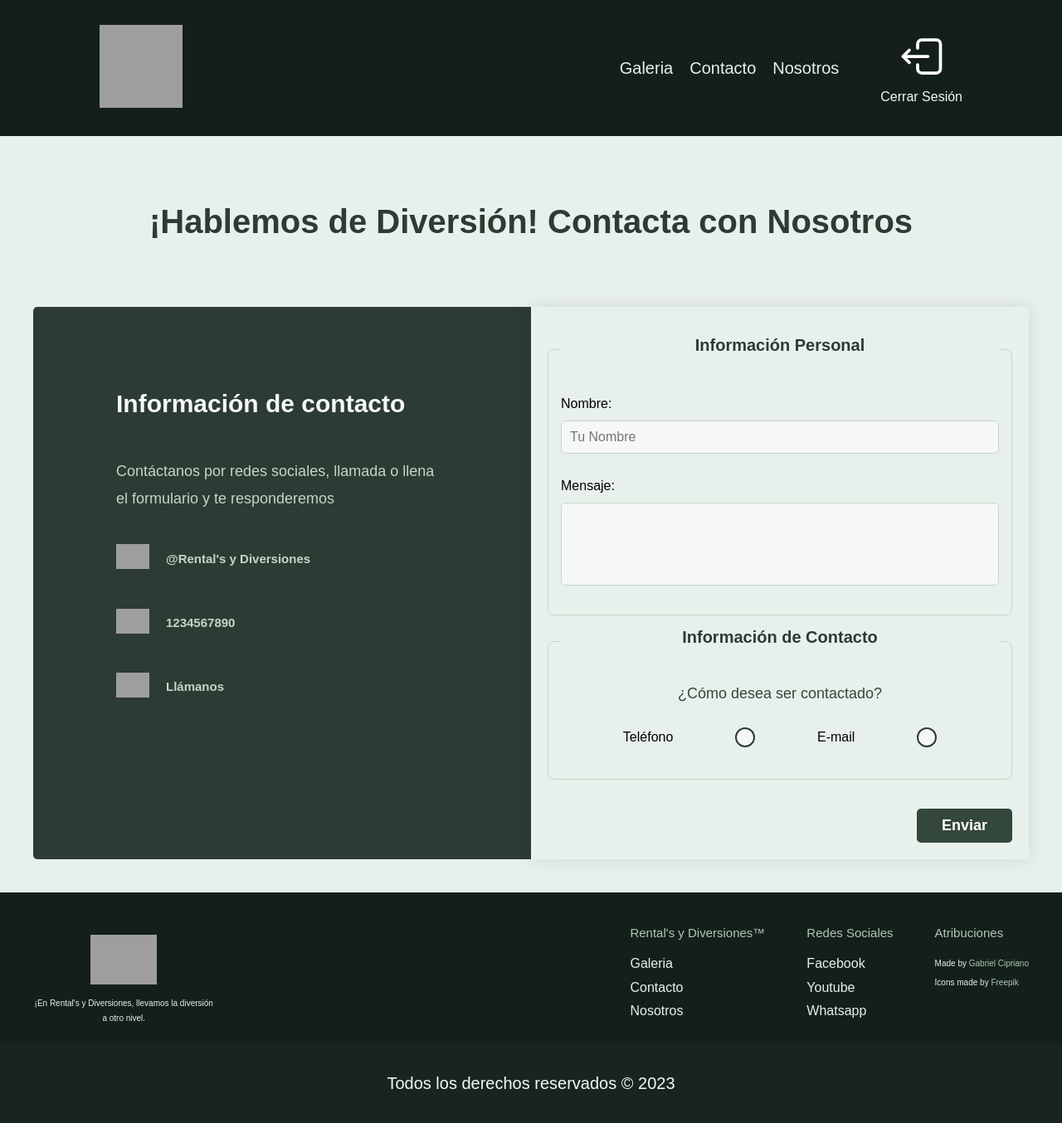
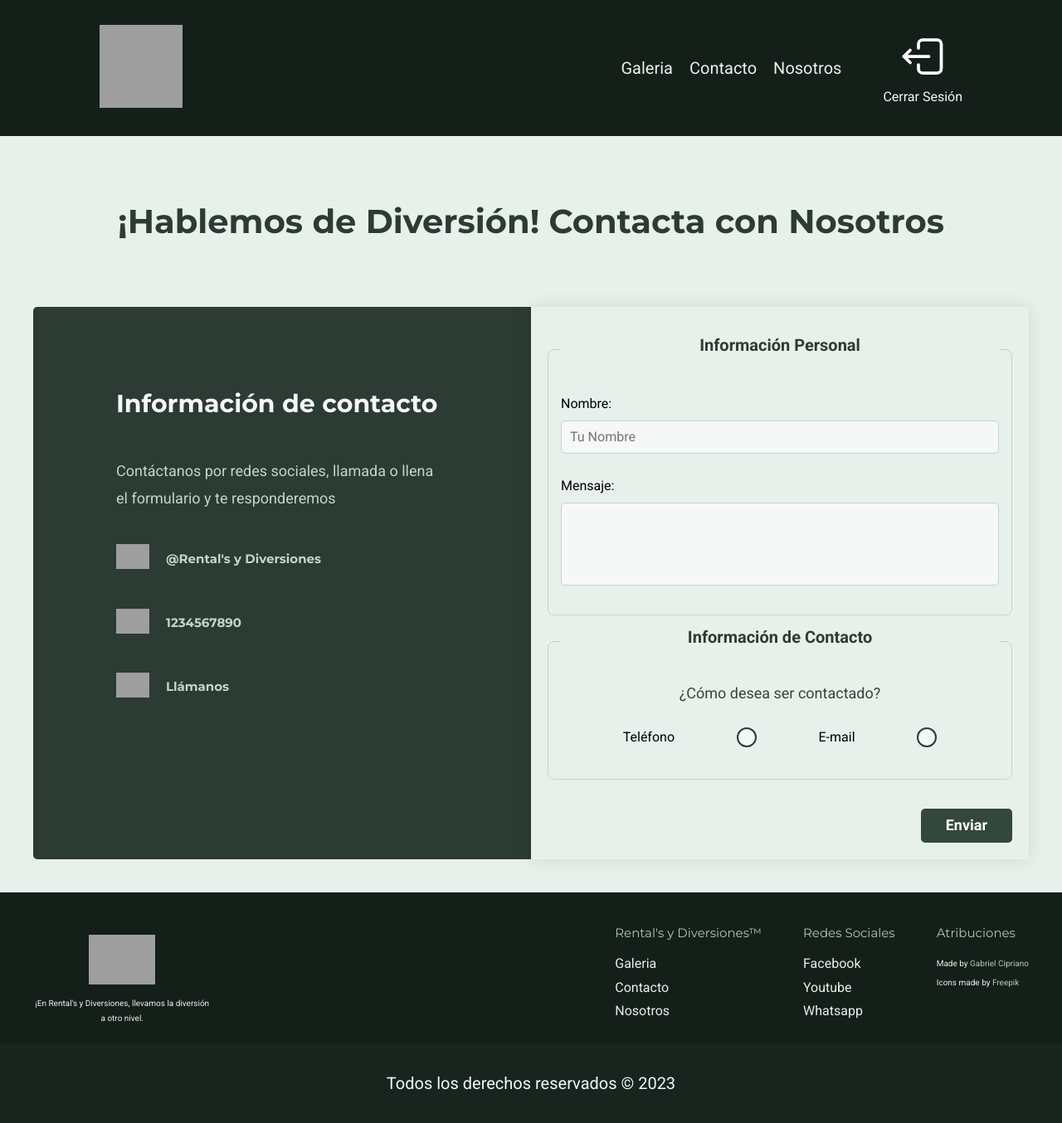
Before and after one commit to gabrielcipriaano/RentalsDiversionesWebSite, a PHP site: page /contact in a window 1280 px wide. Shown: the whole page at 83% size. Run offline with PHP 8.4, Linux system fonts and the light colour scheme; grey boxes are pictures that could not be loaded.

Commit message:
CHANGE: Update in Project Text Font
This commit signifies a change in the text font used throughout the project. The font has been updated to enhance visual appeal and readability. The new font choice aims to provide a fresh and modern look, contributing to an improved overall design.

Changes made:
- Updated the text font used in the project for a more modern and visually appealing style.

```diff
--- a/src/scss/base/_variables.scss
+++ b/src/scss/base/_variables.scss
@@ -1,6 +1,9 @@
 // Fuentes
-$fuente_headings: 'Barlow', sans-serif;;
-$fuente_textos: 'Barlow', sans-serif;;
+
+@import url('https://fonts.googleapis.com/css2?family=Montserrat:wght@400;700&family=Roboto:wght@400;700&display=swap');
+$fuente_headings: 'Montserrat', sans-serif;
+$fuente_textos: 'Roboto', sans-serif;
+
 
 // Tamaño de Media Queries
 $telefono: 480px;
--- a/views/layout.php
+++ b/views/layout.php
@@ -6,6 +6,7 @@
     <meta name="viewport" content="width=device-width, initial-scale=1.0">
     <title>Rental's y Diversiones</title>
     <link rel="preload" href="build/css/app.css" as="style" />
+    <link rel="stylesheet" href="https://fonts.googleapis.com/css2?family=Montserrat:wght@400;700&family=Roboto:wght@400;700&display=swap">
     <?php if ($main) : ?>
         <link rel="preload" href="build/img/background-header.webp" as="image" />
         <link rel="preload" href="build/img/contact.webp" as="image" />
```
Also changed, not shown: public/build/css/app.css, 1 other file.
